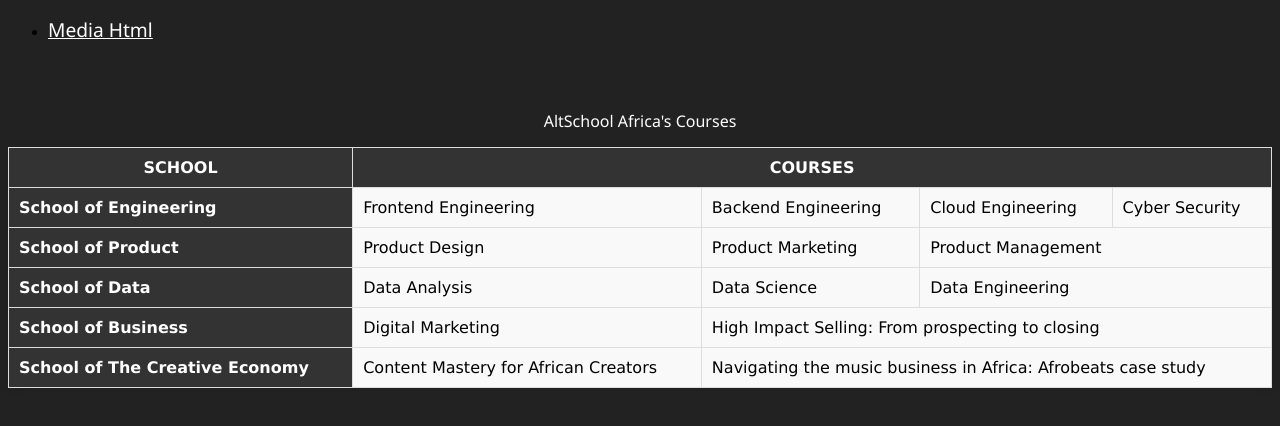
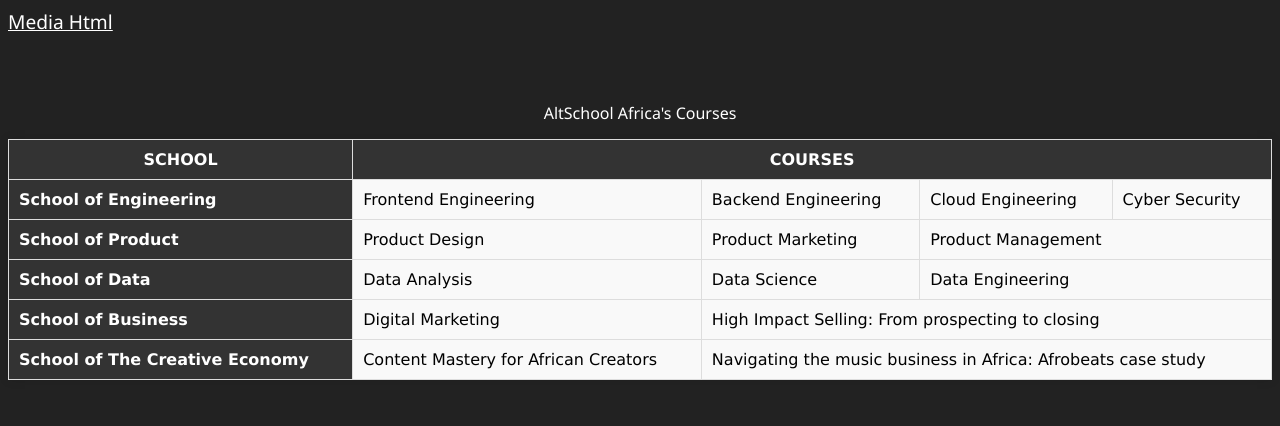
Before and after one commit to A4adella/HTML-ASSIGNMENT-2, a plain HTML site: page table.html in a window 1280 px wide. Drawn offline with Linux system fonts and the light colour scheme.

Commit message:
new features

```diff
--- a/table.html
+++ b/table.html
@@ -7,7 +7,7 @@
     <link rel="stylesheet" href="./Style.css">
 </head>
 <body>
-  <div><ul><li><a href="./media.html">Media Html</a></li></ul></div>
+  <div><a href="./media.html">Media Html</a></div>
 <table>
   <caption>AltSchool Africa's Courses</caption>
         <thead>
```
